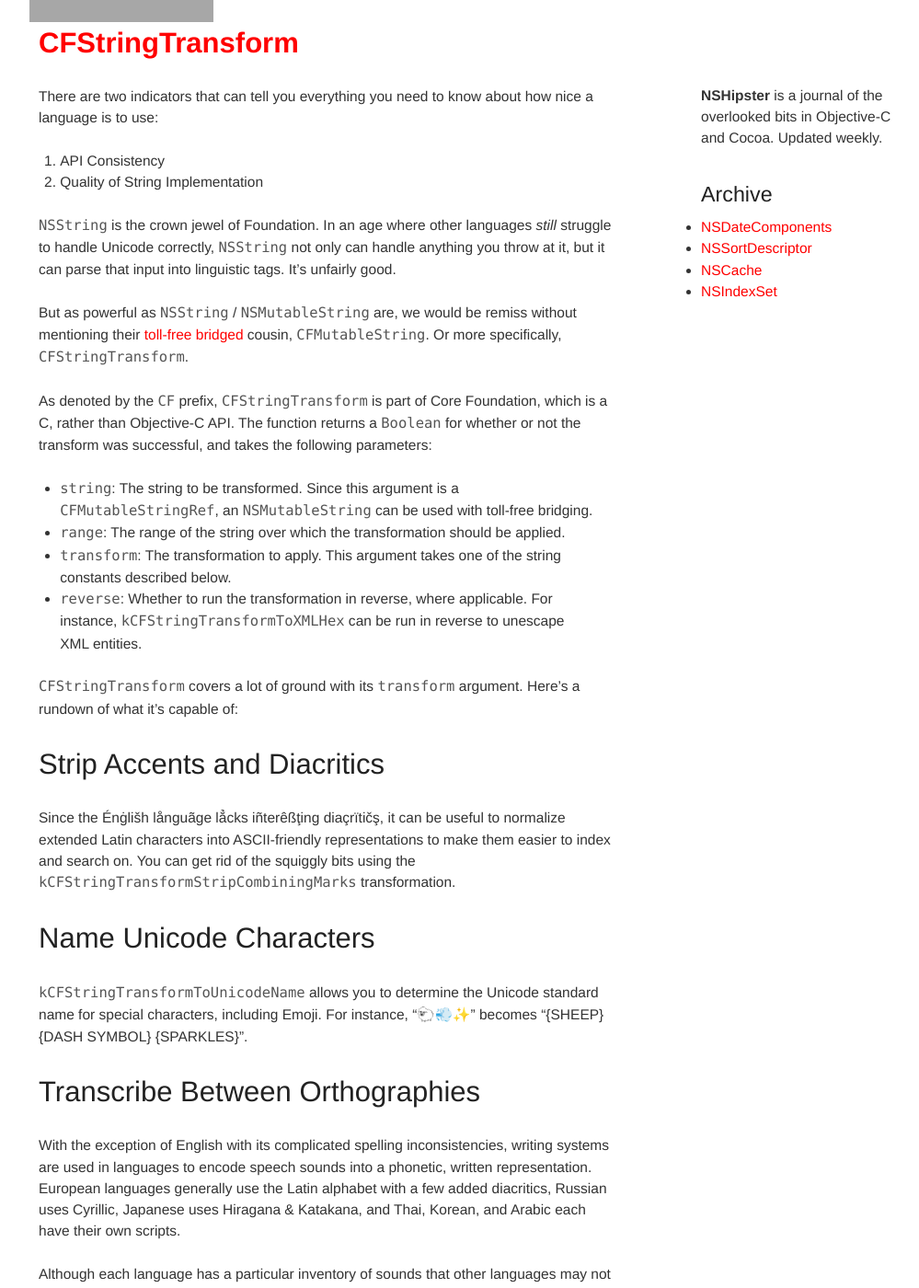
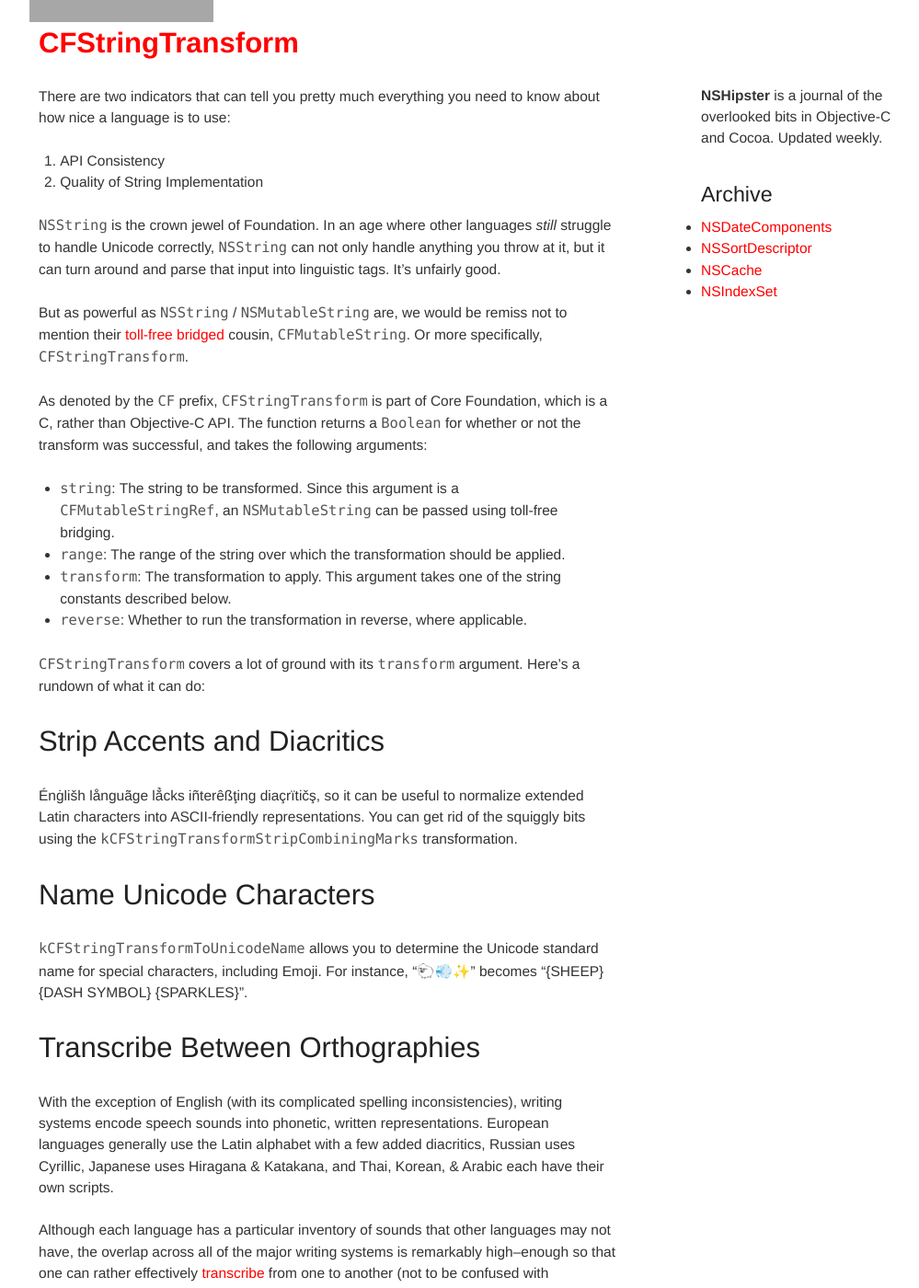
Before and after one commit to NSHipster/articles, a Jekyll site: the page built from _posts/2012-08-06-cfstringtransform.md, in a window 1280 px wide and 1400 px high, scrolled down 202 px. Shown: the whole window at 92% size, without its empty margins (123-1122 px from the left). Built offline with Jekyll 4.4.1, drawn with Linux system fonts in a browser that asks for light colours; some of the changed text lies outside the part shown; grey boxes are pictures that could not be loaded.

Commit message:
Proof-reading CFStringTransform

```diff
--- a/_posts/2012-08-06-cfstringtransform.md
+++ b/_posts/2012-08-06-cfstringtransform.md
@@ -2,34 +2,34 @@
 layout: post
 title: CFStringTransform
 
-ref: "https://developer.apple.com/library/mac/#documentation/CoreFOundation/Reference/CFMutableStringRef/Reference/reference.html"
+ref: "https://developer.apple.com/library/mac/documentation/CoreFOundation/Reference/CFMutableStringRef/Reference/reference.html#//apple_ref/doc/uid/20001504-CH201-BCIGCACA"
 framework: Core Foundation
 rating: 9.1
 
-description: <tt>NSString</tt> is the crown jewel of Foundation. But as powerful as it is, we would be remiss without mentioning its toll-free bridged cousin, <tt>CFMutableString</tt>. Or more specifically, <tt>CFStringTransform</tt>.
+description: <tt>NSString</tt> is the crown jewel of Foundation. But as powerful as it is, we would be remiss no to mention its toll-free bridged cousin, <tt>CFMutableString</tt>. Or more specifically, <tt>CFStringTransform</tt>.
 ---
 
-There are two indicators that can tell you everything you need to know about how nice a language is to use:
+There are two indicators that can tell you pretty much everything you need to know about how nice a language is to use:
 
 1. API Consistency
 2. Quality of String Implementation
 
-`NSString` is the crown jewel of Foundation. In an age where other languages _still_ struggle to handle Unicode correctly, `NSString` not only can handle anything you throw at it, but it can parse that input into linguistic tags. It's unfairly good.
+`NSString` is the crown jewel of Foundation. In an age where other languages _still_ struggle to handle Unicode correctly, `NSString` can not only handle anything you throw at it, but it can turn around and parse that input into linguistic tags. It's unfairly good.
 
-But as powerful as `NSString` / `NSMutableString` are, we would be remiss without mentioning their [toll-free bridged](http://developer.apple.com/library/ios/#documentation/CoreFoundation/Conceptual/CFDesignConcepts/Articles/tollFreeBridgedTypes.html) cousin, `CFMutableString`. Or more specifically, `CFStringTransform`.
+But as powerful as `NSString` / `NSMutableString` are, we would be remiss not to mention their [toll-free bridged](http://developer.apple.com/library/ios/#documentation/CoreFoundation/Conceptual/CFDesignConcepts/Articles/tollFreeBridgedTypes.html) cousin, `CFMutableString`. Or more specifically, `CFStringTransform`.
 
-As denoted by the `CF` prefix, `CFStringTransform` is part of Core Foundation, which is a C, rather than Objective-C API. The function returns a `Boolean` for whether or not the transform was successful, and takes the following parameters:
+As denoted by the `CF` prefix, `CFStringTransform` is part of Core Foundation, which is a C, rather than Objective-C API. The function returns a `Boolean` for whether or not the transform was successful, and takes the following arguments:
 
-- `string`: The string to be transformed. Since this argument is a `CFMutableStringRef`, an `NSMutableString` can be used with toll-free bridging.
+- `string`: The string to be transformed. Since this argument is a `CFMutableStringRef`, an `NSMutableString` can be passed using toll-free bridging.
 - `range`: The range of the string over which the transformation should be applied.
 - `transform`: The transformation to apply. This argument takes one of the string constants described below.
-- `reverse`: Whether to run the transformation in reverse, where applicable. For instance, `kCFStringTransformToXMLHex` can be run in reverse to unescape XML entities.
+- `reverse`: Whether to run the transformation in reverse, where applicable.
 
-`CFStringTransform` covers a lot of ground with its `transform` argument. Here's a rundown of what it's capable of:
+`CFStringTransform` covers a lot of ground with its `transform` argument. Here's a rundown of what it can do:
 
 ## Strip Accents and Diacritics
 
-Since the Énġlišh långuãge lẳcks iñterêßţing diaçrïtičş, it can be useful to normalize extended Latin characters into ASCII-friendly representations to make them easier to index and search on. You can get rid of the squiggly bits using the `kCFStringTransformStripCombiningMarks` transformation.
+Énġlišh långuãge lẳcks iñterêßţing diaçrïtičş, so it can be useful to normalize extended Latin characters into ASCII-friendly representations. You can get rid of the squiggly bits using the `kCFStringTransformStripCombiningMarks` transformation.
 
 ## Name Unicode Characters
 
@@ -37,9 +37,11 @@ Since the Énġlišh långuãge lẳcks iñterêßţing diaçrïtičş, it can b
 
 ## Transcribe Between Orthographies
 
-With the exception of English with its complicated spelling inconsistencies, writing systems are used in languages to encode speech sounds into a phonetic, written representation. European languages generally use the Latin alphabet with a few added diacritics, Russian uses Cyrillic, Japanese uses Hiragana & Katakana, and Thai, Korean, and Arabic each have their own scripts.
+With the exception of English (with its complicated spelling inconsistencies), writing systems encode speech sounds into phonetic, written representations. European languages generally use the Latin alphabet with a few added diacritics, Russian uses Cyrillic, Japanese uses Hiragana & Katakana, and Thai, Korean, & Arabic each have their own scripts.
 
 Although each language has a particular inventory of sounds that other languages may not have, the overlap across all of the major writing systems is remarkably high--enough so that one can rather effectively [transcribe](http://en.wikipedia.org/wiki/Transcription_(linguistics)) from one to another (not to be confused with [translation](http://en.wikipedia.org/wiki/Translation)).
+
+`CFStringTransform` can transcribe between Latin and Arabic, Cyrillic, Greek, Korean (Hangul), Hebrew, Japanese (Hiragana & Katakana), Mandarin Chinese, and Thai. And not only that, but those transformations are all reversible:
 
 <table>
   <thead>
```
Also changed, not shown: other parts of _posts/2012-08-06-cfstringtransform.md (+1 -1 lines).
